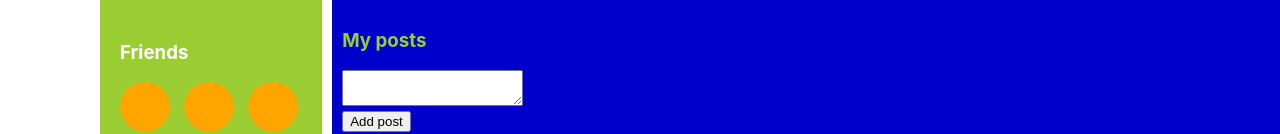
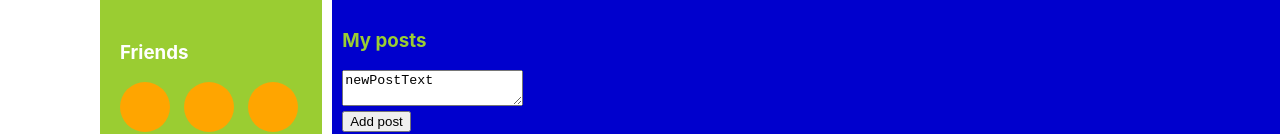
Before and after one commit to Alsu32/social-network, a React (Create React App) app: page /profile in a window 1280 px wide. Shown: the part 288-422 px from the top of the page. Built offline with nearby package versions, Linux system fonts and the light colour scheme.

Commit message:
Lesson34

```diff
--- a/src/App.tsx
+++ b/src/App.tsx
@@ -12,11 +12,12 @@ import {PostType} from "./components/Profile/My posts/MyPosts";
 import {PropsDialogType} from "./components/Dialogs/Dialog/Dialog";
 import {MessagePropsType} from "./components/Dialogs/Message/Message";
 import Friends from "./components/Friends/Friends";
+import {updateNewPostText} from "./Redux/state";
 
 
 type AppPropsType = {
     states: StatePropsType
-    addPost: (postMessage:string)=>void
+    addPost: ()=>void
 }
 
 export type StatePropsType = {
@@ -26,6 +27,7 @@ export type StatePropsType = {
 
 export type ProfilePagePropsType = {
     postsData: Array<PostType>
+    newPostText: string
 }
 
 export type MessagesPagePropsType = {
@@ -43,7 +45,12 @@ function App(props:AppPropsType) {
         <Header/>
         <Navbar/>
         <div className='app-wrapper-content'>
-            <Route path="/profile" render={()=><Profile stateProfilePage={props.states.profilePage} addPost={props.addPost}/>}/>
+            <Route path="/profile" render={()=>
+                <Profile
+                stateProfilePage={props.states.profilePage}
+                addPost={props.addPost}
+                updateNewPostText={updateNewPostText}/>}
+                />
             <Route path="/dialogs" render={()=><Dialogs stateMessagesPage={props.states.messagesPage}/>}/>
             <Route path="/news" render={()=><News/>}/>
             <Route path="/music" render={()=><Music/>}/>
--- a/src/Redux/state.js
+++ b/src/Redux/state.js
@@ -7,7 +7,8 @@ let state = {
             [
                 {id: 1, post: 'Hi! How are you?', likeCount: 15},
                 {id: 2, post: 'It`s my first post', likeCount: 25}
-            ]
+            ],
+        newPostText: "newPostText"
     },
     messagesPage: {
         dialogsData:
@@ -29,13 +30,22 @@ let state = {
 
 
 }
-export let addPost = (postMessage) => {
+
+window.state = state;
+
+export let addPost = () => {
     let newPost = {
         id: 5,
-        post: postMessage,
+        post: state.profilePage.newPostText,
         likeCount: 20
     }
     state.profilePage.postsData.push(newPost)
+    state.profilePage.newPostText = ""
+    renderTree(state)
+}
+
+export let updateNewPostText = (newText)=>{
+    state.profilePage.newPostText = newText
     renderTree(state)
 }
 
--- a/src/components/Profile/My posts/MyPosts.tsx
+++ b/src/components/Profile/My posts/MyPosts.tsx
@@ -4,7 +4,9 @@ import Post from "./Post/Post";
 
 export type PostsPropsType = {
     postsData: Array<PostType>
-    addPost: (postMessage:string)=>void
+    newPostText: string
+    addPost: ()=>void
+    updateNewPostText: (newText:string)=>void
 }
 
 export type PostType = {
@@ -16,16 +18,21 @@ export type PostType = {
 function MyPosts(props:PostsPropsType) {
 
     const postElements = props.postsData.map(p => <Post post={p.post} likeCount={p.likeCount}/>)
-    const postMessageRef = React.createRef<HTMLTextAreaElement>()
+
 
     const addPost = ()=> {
-        postMessageRef.current && props.addPost(postMessageRef.current.value)
+        props.addPost()
     }
+    const onPostChange = ()=>{
+        props.updateNewPostText(props.newPostText)
+    }
+
+
     return (
         <div className={classes.postsBlock}>
             <div>
                 <h3 className={classes.postsTitle}>My posts</h3>
-                <div><textarea ref={postMessageRef}></textarea></div>
+                <div><textarea onChange={onPostChange} value={props.newPostText}/></div>
                 <div>
                     <button onClick={addPost}>Add post</button>
                 </div>
--- a/src/components/Profile/Profile.tsx
+++ b/src/components/Profile/Profile.tsx
@@ -3,10 +3,12 @@ import classes from './Profile.module.css';
 import MyPosts, {PostsPropsType} from "./My posts/MyPosts";
 import ProfileInfo from "./ProfileInfo/ProfileInfo";
 import {ProfilePagePropsType} from "../../App";
+import {updateNewPostText} from "../../Redux/state";
 
 type stateProfilePage = {
     stateProfilePage: ProfilePagePropsType
-    addPost: (postMessage:string)=>void
+    addPost: ()=>void
+    updateNewPostText: (newText:string)=>void
 }
 
 function Profile(props:stateProfilePage) {
@@ -14,7 +16,11 @@ function Profile(props:stateProfilePage) {
     return(
         <main className={classes.content}>
             <ProfileInfo/>
-            <MyPosts postsData={props.stateProfilePage.postsData} addPost={props.addPost}/>
+            <MyPosts
+                postsData={props.stateProfilePage.postsData}
+                newPostText={props.stateProfilePage.newPostText}
+                addPost={props.addPost}
+                updateNewPostText={updateNewPostText}/>
         </main>
     );
 }
```
